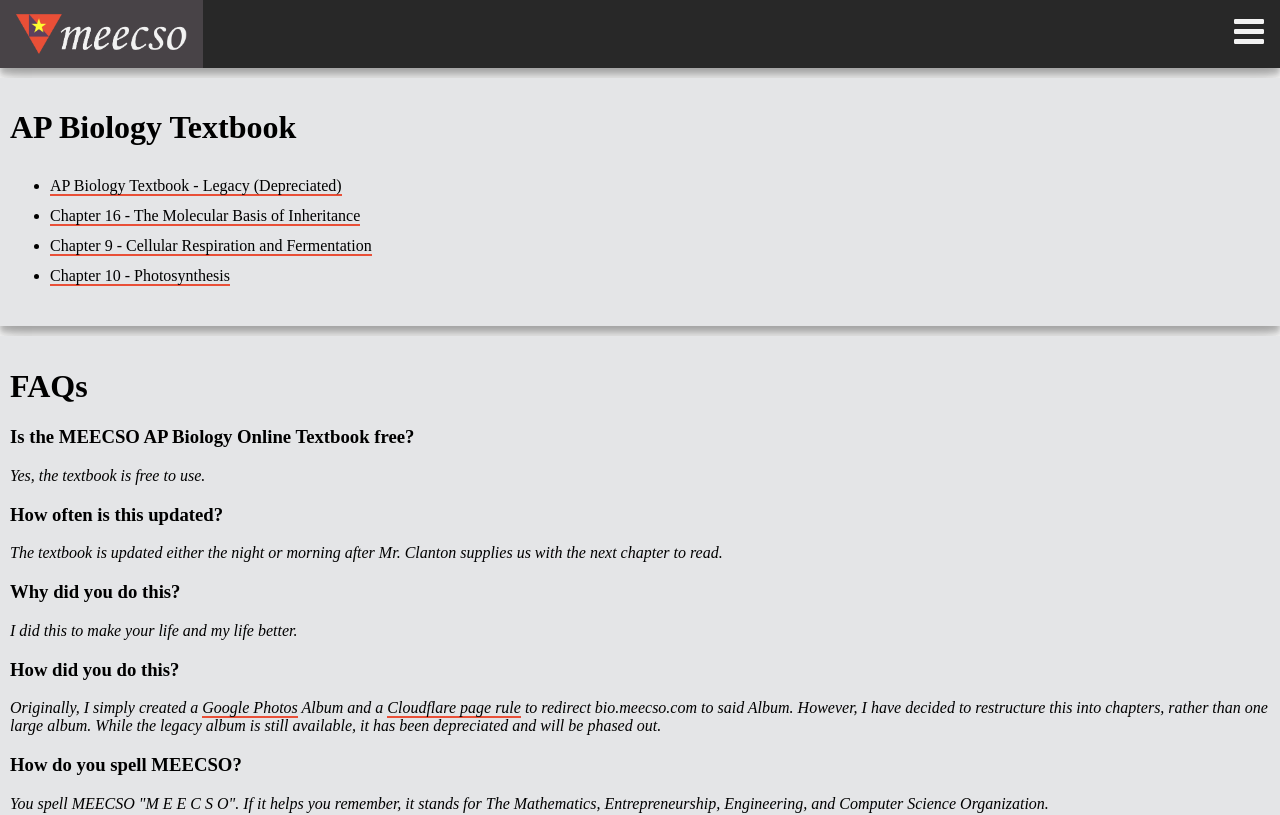
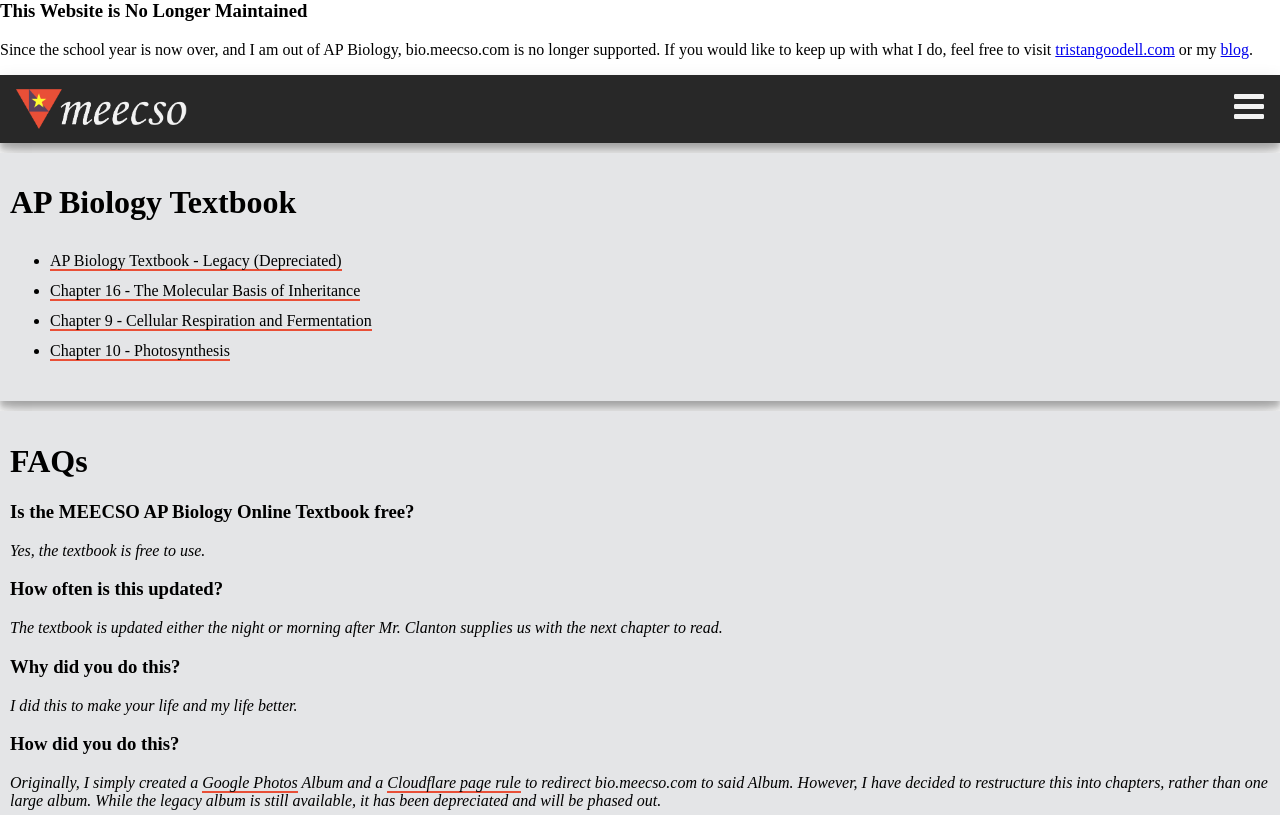
Before and after one commit to tgoodell/bio.meecso.com, a plain HTML site: page index.html in a window 1280 px wide. Shown: the top 815 px of the page. Drawn offline with Linux system fonts and the light colour scheme.

Commit message:
Update index.html

```diff
--- a/index.html
+++ b/index.html
@@ -43,6 +43,12 @@
 
     </head>
     <body>
+         <div class="top-box">
+            <h3>This Website is No Longer Maintained</h3>
+            <p>Since the school year is now over, and I am out of AP Biology, bio.meecso.com is no longer supported. If you would like to keep up with what I do,
+                feel free to visit <a href="https://tristangoodell.com">tristangoodell.com</a> or my <a href="https://blog.tgoodell.com">blog</a>.
+            </p>
+        </div>
         <nav>
             <div class="topnav" id="myTopnav">
                 <div>
```
